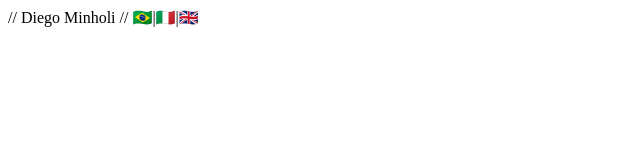
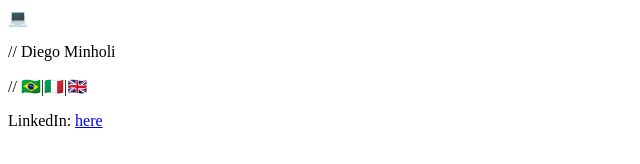
Before and after one commit to dhminholi/dhminholi.github.io, a plain HTML site: page index.html in a window 1280 px wide. Shown: the whole page, without its empty margins (0-640 px from the left). Drawn offline with Linux system fonts and the light colour scheme.

Commit message:
Update index.html

```diff
--- a/index.html
+++ b/index.html
@@ -3,6 +3,10 @@
 </head>
 
 <body>
-// Diego Minholi
-// 🇧🇷|🇮🇹|🇬🇧
+  <p>💻</p>
+  <p>// Diego Minholi</p>
+  <p>// 🇧🇷|🇮🇹|🇬🇧 </p>
+
+  <p>LinkedIn: <a href="https://www.linkedin.com/in/diegominholi/">here</a></p>
+
 </body>
```
